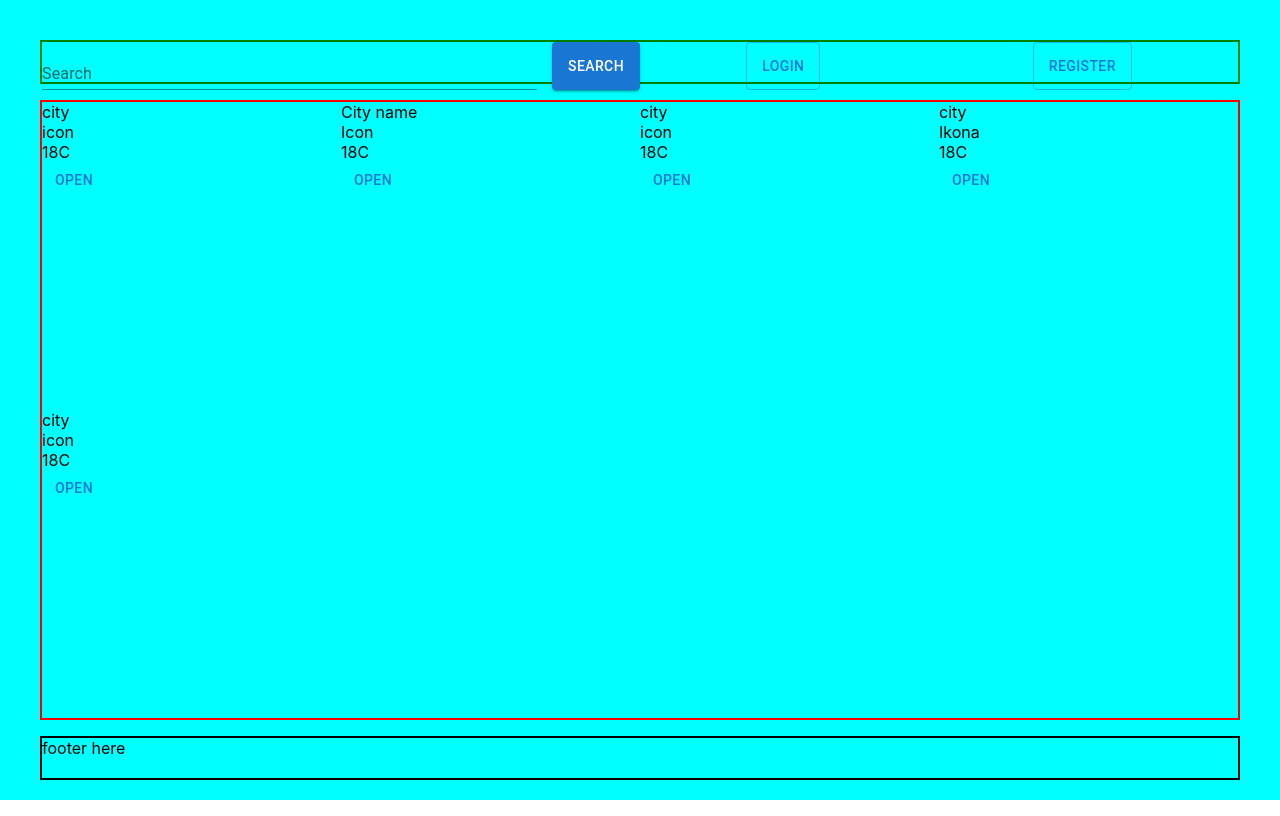
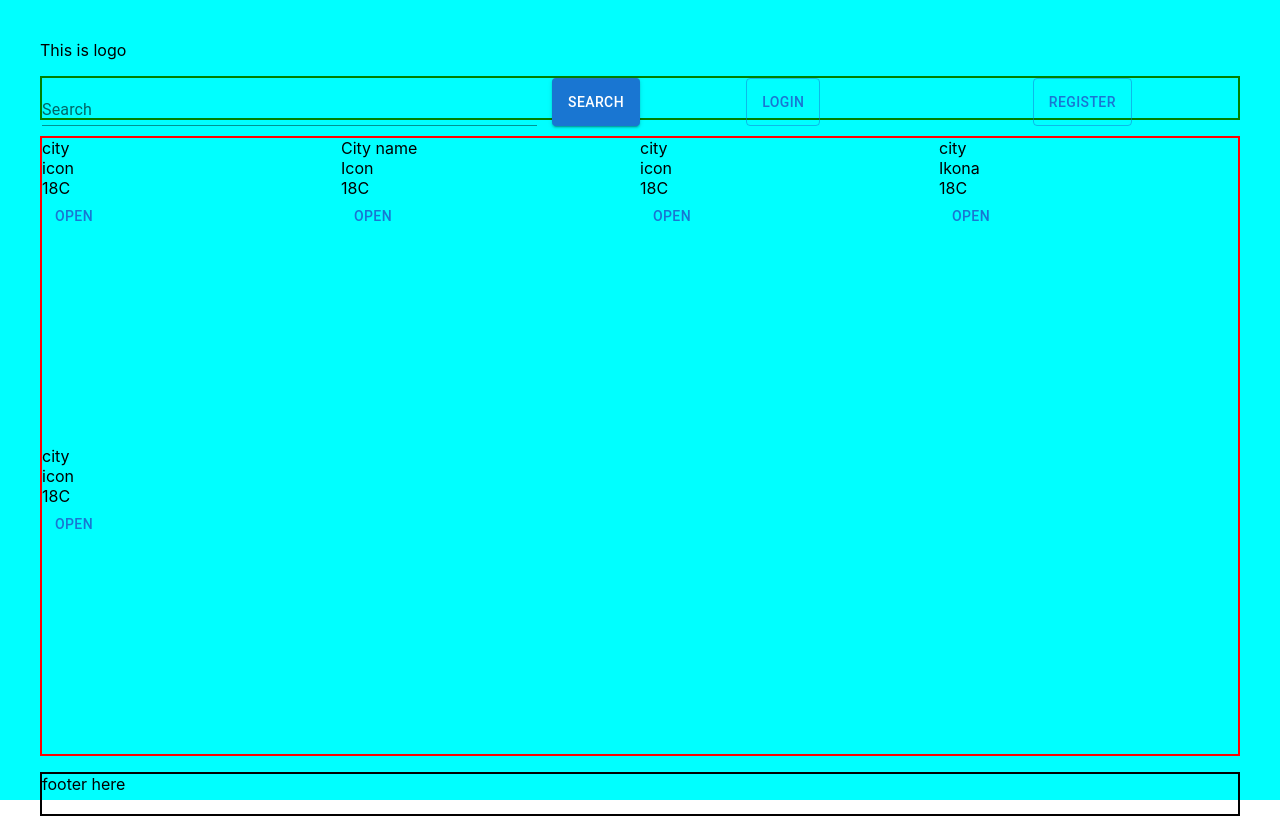
Before and after one commit to GoranAviani/react_apollo_client_3_cache, a React (Create React App) app: page / in a window 1280 px wide. Built offline with nearby package versions, Linux system fonts and the light colour scheme.

Commit message:
react-weather

```diff
--- a/src/ components/IndexPage/IndexPage.js
+++ b/src/ components/IndexPage/IndexPage.js
@@ -4,6 +4,7 @@ import Navigation from "../Navigation/Navigation";
 import DefaultCities from "../DefaultCities/DefaultCities";
 import Footer from "../Footer/Footer";
 import SearchedCity from "../SearchedCity/SearchedCity";
+import Logo from "../Logo/Logo";
 
 import './IndexPage.css'
 
@@ -21,6 +22,7 @@ const IndexPage = () => {
     return(
 
         <div className="indexPage">
+            <Logo/>
             <Navigation searchCityAPI={searchCityAPI}/>
             {showSearchResult ?  <SearchedCity searchedCityDetails={searchedCityInfo}/> : <DefaultCities/>}
             <Footer/>
```
